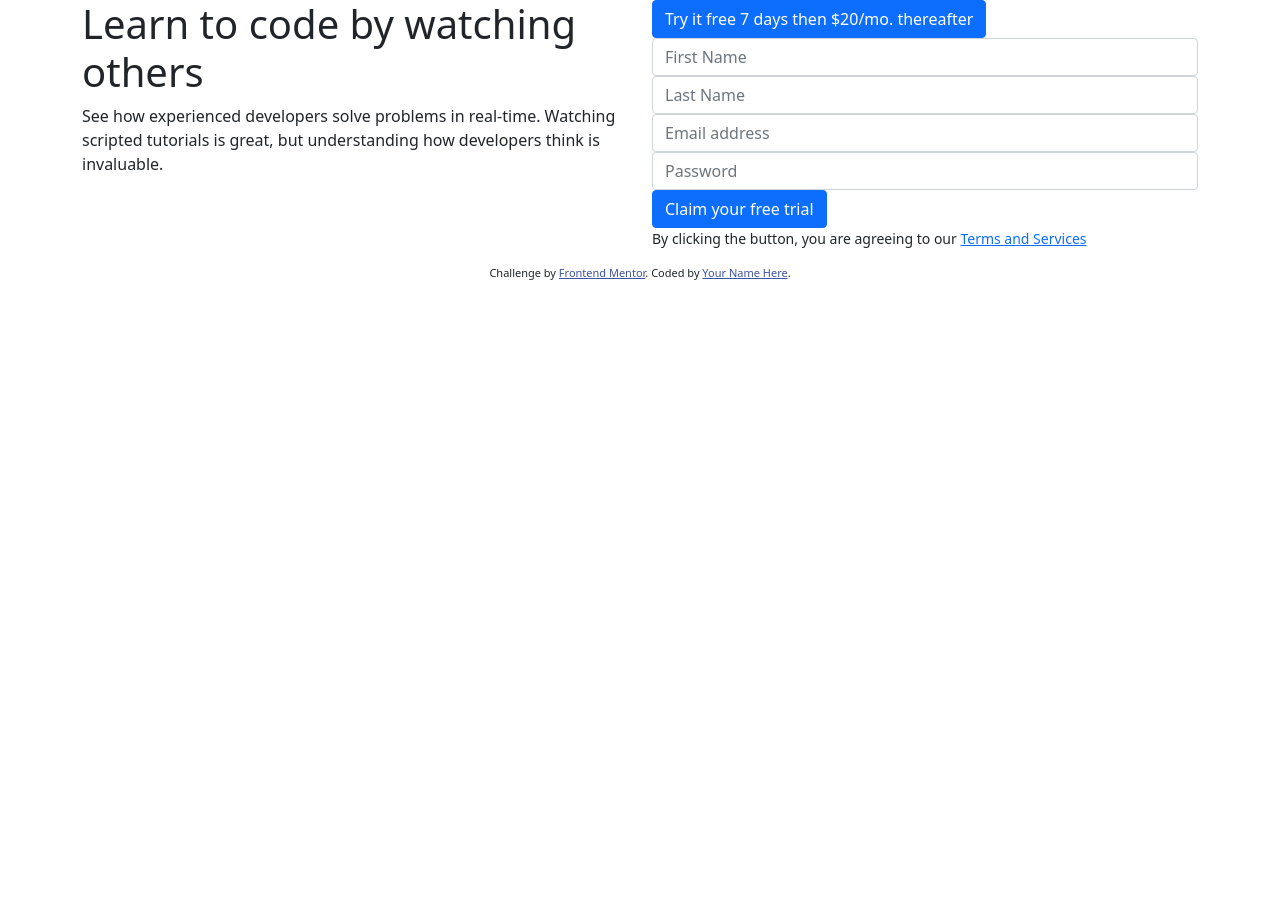
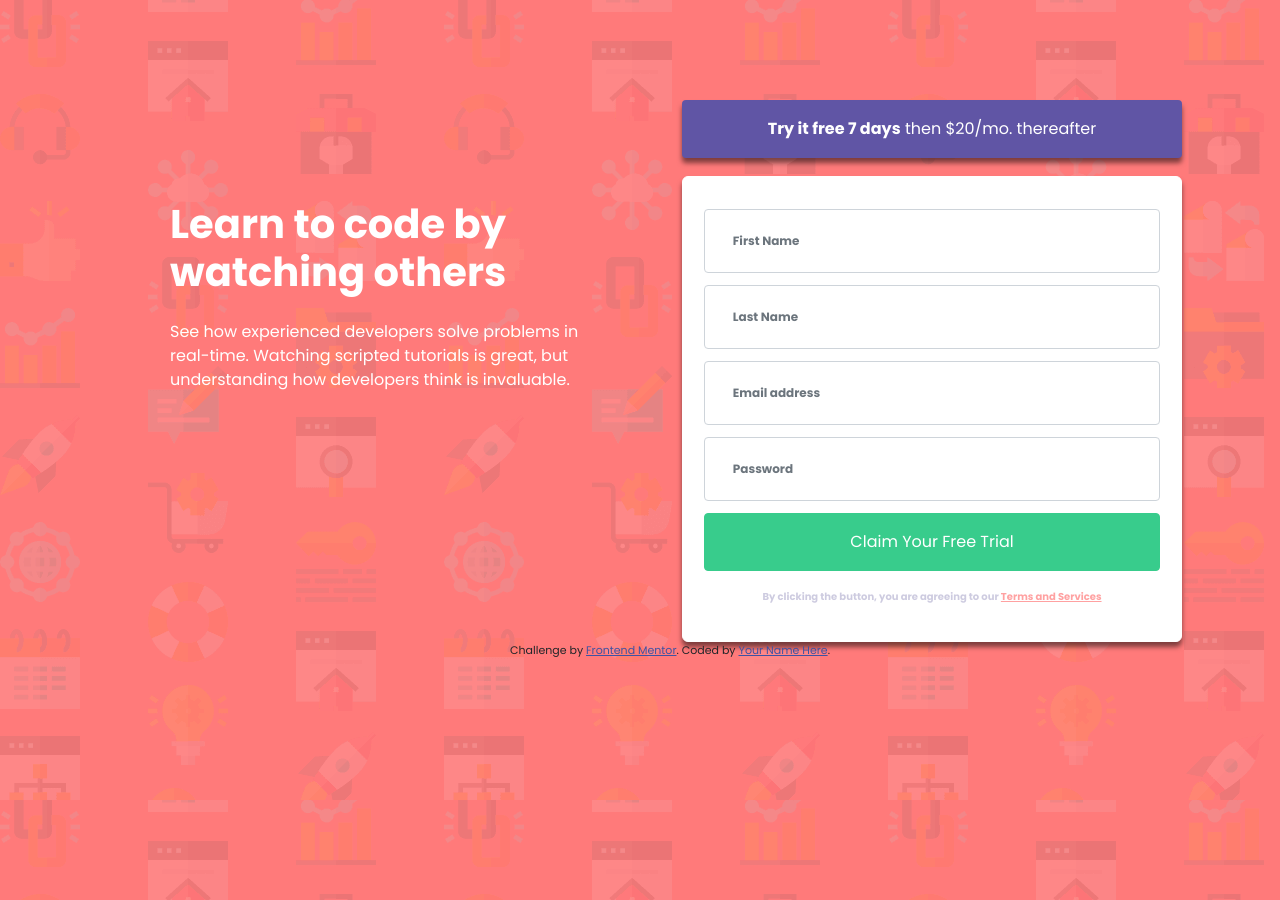
Before and after one commit to klezi10/Coding-Challenge-intro-component-with-signup-form, a plain HTML site: page index.html in a window 1280 px wide. Before the commit the page ends 800 px from the top, so only its background shows below. Drawn offline with nearby package versions, Linux system fonts and the light colour scheme.

Commit message:
set up styling

```diff
--- a/index.html
+++ b/index.html
@@ -11,6 +11,13 @@
       href="./images/favicon-32x32.png"
     />
 
+    <link rel="preconnect" href="https://fonts.googleapis.com" />
+    <link rel="preconnect" href="https://fonts.gstatic.com" crossorigin />
+    <link
+      href="https://fonts.googleapis.com/css2?family=Poppins:wght@400;500;600;700&display=swap"
+      rel="stylesheet"
+    />
+
     <link
       href="https://cdn.jsdelivr.net/npm/bootstrap@5.1.3/dist/css/bootstrap.min.css"
       rel="stylesheet"
@@ -22,18 +29,20 @@
   </head>
   <body>
     <div class="container">
+      <div class="app">
         <div class="row">
-        <div class="col-md-6">
+          <div class="col-md-6 text-container">
             <h1>Learn to code by watching others</h1>
-          <p>
-            See how experienced developers solve problems in real-time. Watching
-            scripted tutorials is great, but understanding how developers think
-            is invaluable.
+            <p class="pt-4">
+              See how experienced developers solve problems in real-time.
+              Watching scripted tutorials is great, but understanding how
+              developers think is invaluable.
             </p>
           </div>
           <div class="col-md-6">
-          <a href="/" class="btn btn-primary"
-            >Try it free 7 days then $20/mo. thereafter</a
+            <div class="form-btn-container">
+              <a href="/" class="btn btn-branding try-free-btn"
+                ><strong>Try it free 7 days</strong> then $20/mo. thereafter</a
               >
               <div class="form-container">
                 <input
@@ -65,8 +74,10 @@
                   placeholder="Password"
                   required
                 />
-            <a href="/" class="btn btn-primary">Claim your free trial</a>
-            <p class="small">
+                <a href="/" class="btn btn-branding claim-trial-btn"
+                  >Claim your free trial</a
+                >
+                <p class="small-txt">
                   By clicking the button, you are agreeing to our
                   <a href="/">Terms and Services</a>
                 </p>
@@ -74,7 +85,7 @@
             </div>
           </div>
         </div>
-
+      </div>
       <footer>
         <p class="attribution">
           Challenge by
@@ -83,6 +94,7 @@
           >. Coded by <a href="#">Your Name Here</a>.
         </p>
       </footer>
+    </div>
     <script src="script.js"></script>
   </body>
 </html>
--- a/style.css
+++ b/style.css
@@ -1,7 +1,85 @@
+body {
+  background-image: url(intro-component-with-signup-form-master/images/bg-intro-desktop.png);
+  background-color: hsl(0, 100%, 74%);
+  font-size: 16px;
+  font-family: 'Poppins', sans-serif;
+  height: 100vh;
+  margin: 0;
+}
+
+.container {
+  width: 100%;
+  margin: 100px 100px;
+}
+
+.text-container {
+  color: white;
+  padding: 100px 70px;
+}
+
+.form-container {
+  border: 1px solid white;
+  border-radius: 6px;
+  box-shadow: 0px 5px 5px rgba(0, 0, 0, 0.5);
+  padding: 1.3em;
+  background-color: #fff;
+  max-width: 500px;
+}
+
+.form-btn-container {
+  max-width: 500px;
+}
+
+h1 {
+  font-weight: 700;
+  margin: 0;
+}
+
+.btn-branding {
+  color: #fff;
+  font-weight: 400px;
+  margin-bottom: 1.1em;
+  padding: 1em;
+}
+
+.try-free-btn {
+  background-color: hsl(248, 32%, 49%);
+  box-shadow: 0px 5px 5px rgba(0, 0, 0, 0.5);
+  width: 100%;
+}
+
+.claim-trial-btn {
+  background-color: #38cc8c;
+  text-align: center;
+  text-transform: capitalize;
+  border: 1px solid #38cc8c;
+  width: 100%;
+}
+
+.form-control {
+  margin: 1em 0;
+  padding: 1.375rem 1.75rem;
+  font-weight: 700;
+  font-size: 12px;
+}
+
+.small-txt {
+  font-size: 10px;
+  font-weight: 700;
+  text-align: center;
+  opacity: 0.7;
+  color: hsl(246, 25%, 77%);
+}
+
+.small-txt a {
+  color: hsl(0, 100%, 74%);
+}
+
 .attribution {
   font-size: 11px;
   text-align: center;
 }
+
 .attribution a {
   color: hsl(228, 45%, 44%);
 }
```
Lines whose indentation alone changed are shown as unchanged.
